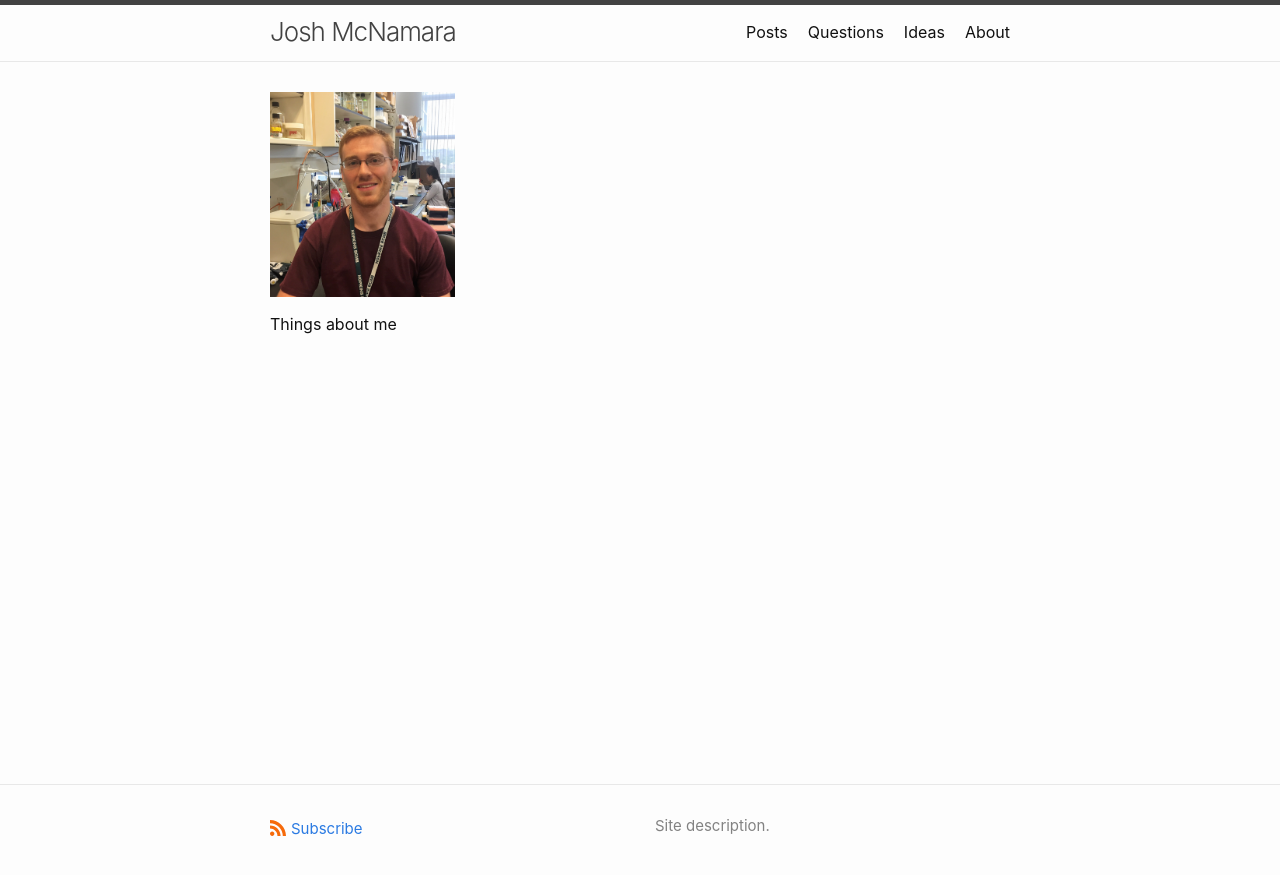
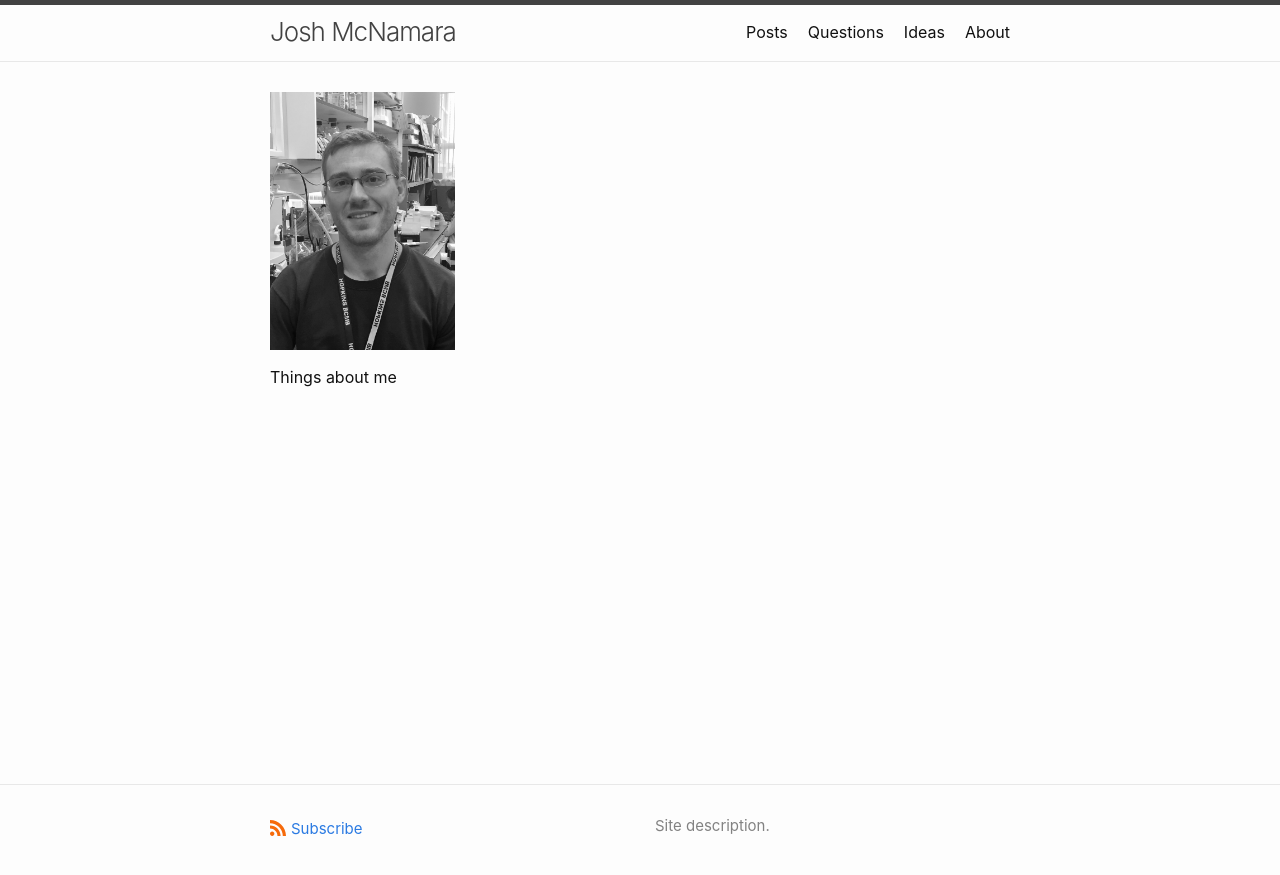
Before and after one commit to J-McNamara/j-mcnamara.github.io, a Jekyll site: the page built from pages/about.md, in a window 1280 px wide. Shown: the top 875 px of the page. Built offline with Jekyll 4.4.1, drawn with Linux system fonts in a browser that asks for light colours.

Commit message:
photo swap

```diff
--- a/pages/about.md
+++ b/pages/about.md
@@ -5,6 +5,6 @@ permalink: /about/
 comments: true
 ---
 
-![lab_pic](/media/lab_pic_2017.jpeg){:width="25%" height="25%"}
+![lab_pic](/media/headshot_bw.jpg){:width="25%" height="25%"}
 
 Things about me
```
Also changed, not shown: media/headshot_bw.jpg (added), media/lab_pic_2017.jpg (renamed from media/lab_pic_2017.jpeg).
